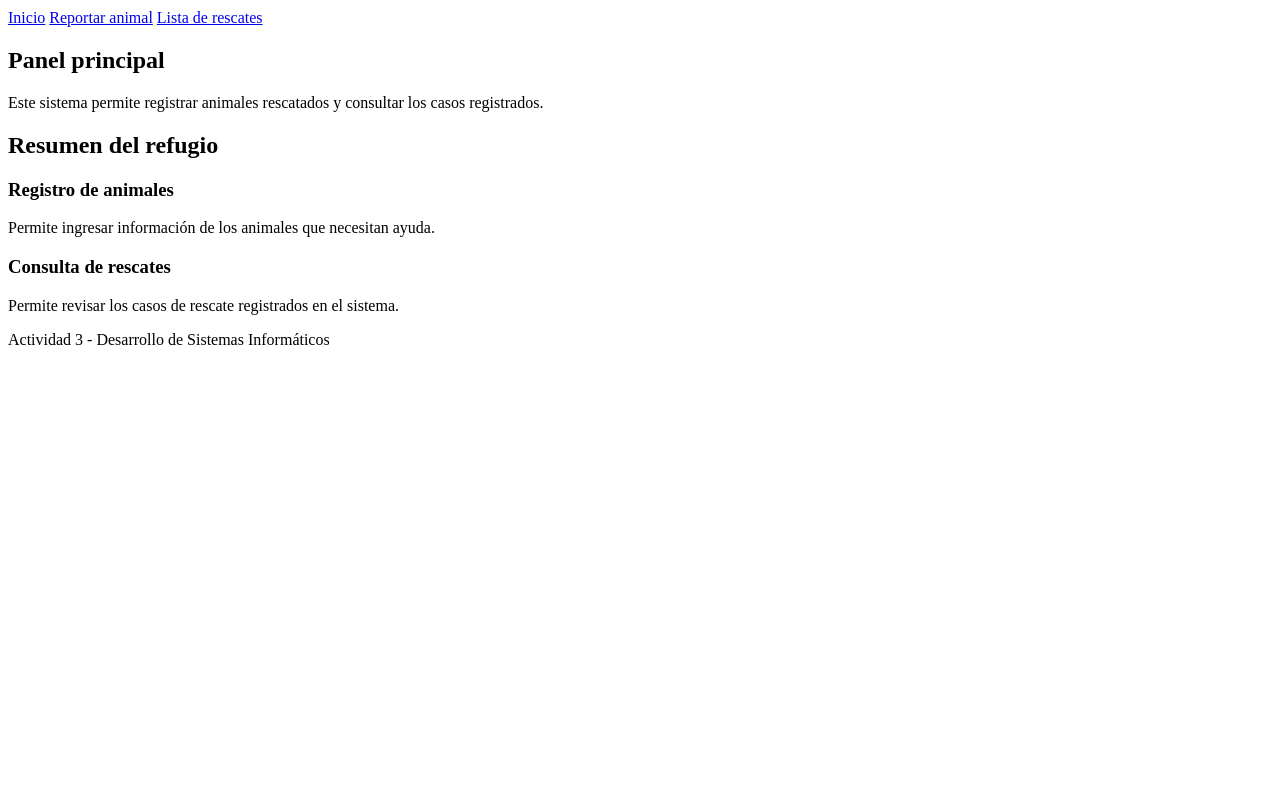
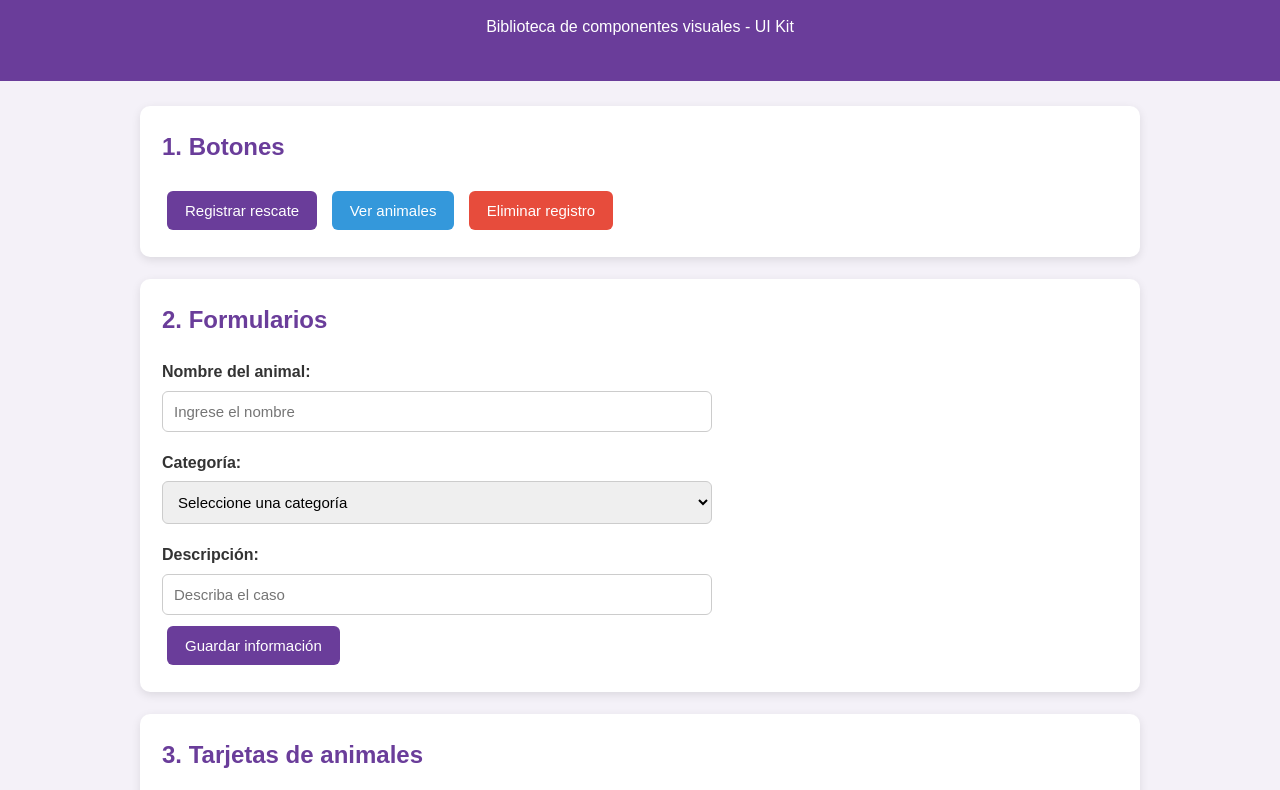
Before and after one commit to kvelasquez0238-boop/Sistema--recate-adopcion-animal, a plain HTML site: page index.html in a window 1280 px wide. Shown: the part 105-895 px from the top of the page. Before the commit the page ends 800 px from the top, so only its background shows below. Drawn offline with Linux system fonts and the light colour scheme.

Commit message:
Add files via upload

```diff
--- a/index.html
+++ b/index.html
@@ -1,46 +1,83 @@
+
 <!DOCTYPE html>
 <html lang="es">
 <head>
     <meta charset="UTF-8">
     <meta name="viewport" content="width=device-width, initial-scale=1.0">
-    <title>Sistema de Rescate y Adopción Animal</title>
+    <title>UI Kit - Rescate Animal</title>
+    <link rel="stylesheet" href="style.css">
 </head>
 <body>
 
-    <header>
-        <h1>Sistema de Rescate y Adopción Animal</h1>
-        <p>Bienvenido al sistema de control de rescates y adopciones.</p>
+    <header class="encabezado">
+        <h1>Rescate y Adopción Animal</h1>
+        <p>Biblioteca de componentes visuales - UI Kit</p>
     </header>
 
-    <nav>
-        <a href="index.html">Inicio</a>
-        <a href="reportar.html">Reportar animal</a>
-        <a href="rescates.html">Lista de rescates</a>
-    </nav>
+    <main class="contenedor">
 
-    <main>
-        <section>
-            <h2>Panel principal</h2>
-            <p>Este sistema permite registrar animales rescatados y consultar los casos registrados.</p>
+        <section class="seccion">
+            <h2>1. Botones</h2>
+            <button class="btn btn-primario">Registrar rescate</button>
+            <button class="btn btn-secundario">Ver animales</button>
+            <button class="btn btn-peligro">Eliminar registro</button>
         </section>
 
-        <section>
-            <h2>Resumen del refugio</h2>
+        <section class="seccion">
+            <h2>2. Formularios</h2>
 
-            <article>
-                <h3>Registro de animales</h3>
-                <p>Permite ingresar información de los animales que necesitan ayuda.</p>
+            <form>
+                <label for="nombre">Nombre del animal:</label>
+                <input type="text" id="nombre" placeholder="Ingrese el nombre">
+
+                <label for="categoria">Categoría:</label>
+                <select id="categoria">
+                    <option>Seleccione una categoría</option>
+                    <option>Perro</option>
+                    <option>Gato</option>
+                    <option>Otro</option>
+                </select>
+
+                <label for="descripcion">Descripción:</label>
+                <input type="text" id="descripcion" placeholder="Describa el caso">
+
+                <button type="button" class="btn btn-primario">Guardar información</button>
+            </form>
+        </section>
+
+        <section class="seccion">
+            <h2>3. Tarjetas de animales</h2>
+
+            <article class="tarjeta">
+                <h3>🐶 Max</h3>
+                <p><strong>Tipo:</strong> Perro</p>
+                <p><strong>Estado:</strong> En recuperación</p>
+                <p>Animal rescatado que necesita un hogar responsable.</p>
+                <button class="btn btn-primario">Ver información</button>
             </article>
 
-            <article>
-                <h3>Consulta de rescates</h3>
-                <p>Permite revisar los casos de rescate registrados en el sistema.</p>
+            <article class="tarjeta">
+                <h3>🐱 Luna</h3>
+                <p><strong>Tipo:</strong> Gato</p>
+                <p><strong>Estado:</strong> Disponible para adopción</p>
+                <p>Gatita que busca una familia que la cuide.</p>
+                <button class="btn btn-primario">Ver información</button>
             </article>
         </section>
+
+        <section class="seccion">
+            <h2>4. Alertas y niveles de urgencia</h2>
+
+            <span class="badge badge-alta">Urgencia alta</span>
+            <span class="badge badge-media">Urgencia media</span>
+            <span class="badge badge-baja">Urgencia baja</span>
+        </section>
+
     </main>
 
-    <footer>
-        <p>Actividad 3 - Desarrollo de Sistemas Informáticos</p>
+    <footer class="pie">
+        <p>Actividad 5 - Desarrollo de Sistemas Informáticos</p>
+        <p>Design System - Rescate y Adopción Animal</p>
     </footer>
 
 </body>
--- /dev/null
+++ b/style.css
@@ -0,0 +1,191 @@
+
+/* 1. Variables de colores del sistema */
+:root {
+    --color-primario: #6a3d9a;
+    --color-secundario: #3498db;
+    --color-exito: #27ae60;
+    --color-error: #e74c3c;
+    --color-advertencia: #f39c12;
+    --color-fondo: #f4f1f8;
+    --color-texto: #333333;
+    --color-blanco: #ffffff;
+}
+
+/* 2. Configuración general */
+* {
+    box-sizing: border-box;
+}
+
+body {
+    margin: 0;
+    font-family: Arial, sans-serif;
+    background-color: var(--color-fondo);
+    color: var(--color-texto);
+    line-height: 1.6;
+}
+
+/* 3. Encabezado */
+.encabezado {
+    background-color: var(--color-primario);
+    color: var(--color-blanco);
+    text-align: center;
+    padding: 25px;
+}
+
+/* 4. Contenedor principal */
+.contenedor {
+    width: 90%;
+    max-width: 1000px;
+    margin: 25px auto;
+}
+
+.seccion {
+    background-color: var(--color-blanco);
+    padding: 22px;
+    margin-bottom: 22px;
+    border-radius: 10px;
+    box-shadow: 0 3px 10px rgba(0, 0, 0, 0.10);
+}
+
+h2 {
+    color: var(--color-primario);
+    margin-top: 0;
+}
+
+/* 5. Botones */
+.btn {
+    padding: 11px 18px;
+    border: none;
+    border-radius: 6px;
+    cursor: pointer;
+    font-size: 15px;
+    margin: 5px;
+    transition: background-color 0.3s;
+}
+
+.btn-primario {
+    background-color: var(--color-primario);
+    color: var(--color-blanco);
+}
+
+.btn-primario:hover {
+    background-color: #4b2870;
+}
+
+.btn-secundario {
+    background-color: var(--color-secundario);
+    color: var(--color-blanco);
+}
+
+.btn-secundario:hover {
+    background-color: #216b9c;
+}
+
+.btn-peligro {
+    background-color: var(--color-error);
+    color: var(--color-blanco);
+}
+
+.btn-peligro:hover {
+    background-color: #b93227;
+}
+
+.btn:focus {
+    outline: 3px solid var(--color-advertencia);
+    outline-offset: 3px;
+}
+
+/* 6. Formularios */
+form {
+    max-width: 550px;
+}
+
+label {
+    display: block;
+    margin-top: 12px;
+    font-weight: bold;
+}
+
+input,
+select {
+    width: 100%;
+    padding: 11px;
+    margin: 6px 0;
+    border: 1px solid #cccccc;
+    border-radius: 6px;
+    font-size: 15px;
+}
+
+input:focus,
+select:focus {
+    outline: none;
+    border-color: var(--color-primario);
+    box-shadow: 0 0 5px rgba(106, 61, 154, 0.4);
+}
+
+/* 7. Tarjetas de animales */
+.tarjeta {
+    display: inline-block;
+    vertical-align: top;
+    width: 45%;
+    min-width: 240px;
+    margin: 10px 1%;
+    padding: 18px;
+    border-radius: 10px;
+    background-color: var(--color-blanco);
+    border: 1px solid #dddddd;
+    box-shadow: 0 3px 8px rgba(0, 0, 0, 0.12);
+}
+
+.tarjeta h3 {
+    color: var(--color-primario);
+}
+
+/* 8. Alertas y etiquetas */
+.badge {
+    display: inline-block;
+    padding: 7px 12px;
+    margin: 5px;
+    border-radius: 20px;
+    color: var(--color-blanco);
+    font-size: 14px;
+    font-weight: bold;
+}
+
+.badge-alta {
+    background-color: var(--color-error);
+}
+
+.badge-media {
+    background-color: var(--color-advertencia);
+    color: #333333;
+}
+
+.badge-baja {
+    background-color: var(--color-exito);
+}
+
+/* 9. Pie de página */
+.pie {
+    background-color: var(--color-primario);
+    color: var(--color-blanco);
+    text-align: center;
+    padding: 18px;
+    margin-top: 30px;
+}
+
+/* 10. Adaptación a pantallas pequeñas */
+@media (max-width: 600px) {
+    .contenedor {
+        width: 95%;
+    }
+
+    .tarjeta {
+        width: 100%;
+        margin: 10px 0;
+    }
+
+    .btn {
+        margin: 5px 0;
+    }
+}
```
Also changed, not shown: 1 other file.
